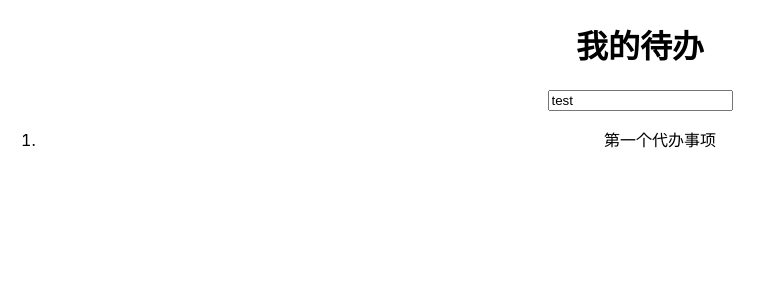
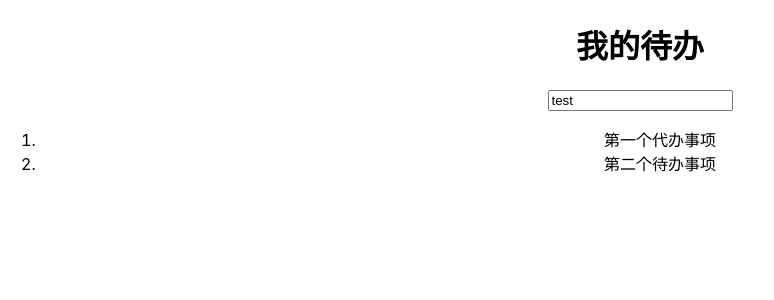
Before and after one commit to fyZhang66/todoList-App, a React (Create React App) app: page / in a window 1280 px wide. Shown: the top 300 px of the page, without its empty margins (0-774 px from the left). Built offline with nearby package versions, Linux system fonts and the light colour scheme.

Commit message:
todoItem element

```diff
--- a/src/App.js
+++ b/src/App.js
@@ -1,6 +1,7 @@
 import React,{Component} from 'react';
 import './App.css';
 import TodoInput from './TodoInput'
+import TodoItem from './TodoItem'
 
 class App extends Component{
   constructor(props){
@@ -8,13 +9,18 @@
     this.state = {
       newTodo:'test',
       todoList:[
-        {id:1,title:'第一个代办事项'}
+        {id:1,title:'第一个代办事项'},
+        {id:2,title:'第二个待办事项'}
       ]
     }
   }
   render(){
     let todos = this.state.todoList.map((item,index)=>{
-      return <li>{item.title}</li>
+      return (
+        <li key={item.id}>
+          <TodoItem   todo={item}/>
+        </li>
+      )
     })
     return(
       <div className="App">
--- /dev/null
+++ b/src/TodoItem.js
@@ -0,0 +1,7 @@
+import React,{Component} from 'react'
+
+export default class TodoItem extends Component{
+    render(){
+        return <div>{this.props.todo.title}</div>
+    }
+}
```
Also changed, not shown: 8 other files (tests, documents, lock files or other folders).
